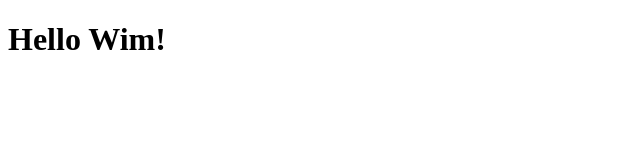
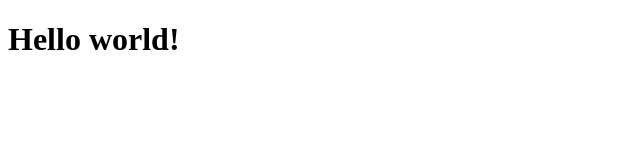
Before and after one commit to novasquare/ps-dev-env, a website: page src/index.html in a window 1280 px wide. Shown: the full height of the page, 0-640 px from the left. Drawn offline with Linux system fonts and the light colour scheme.

Commit message:
Another commit

```diff
--- a/src/index.html
+++ b/src/index.html
@@ -4,6 +4,6 @@
     <meta charset="UTF-8">
   </head>
   <body>
-    <h1>Hello Wim!</h1>
+    <h1>Hello world!</h1>
   </body>
 </html>
```
